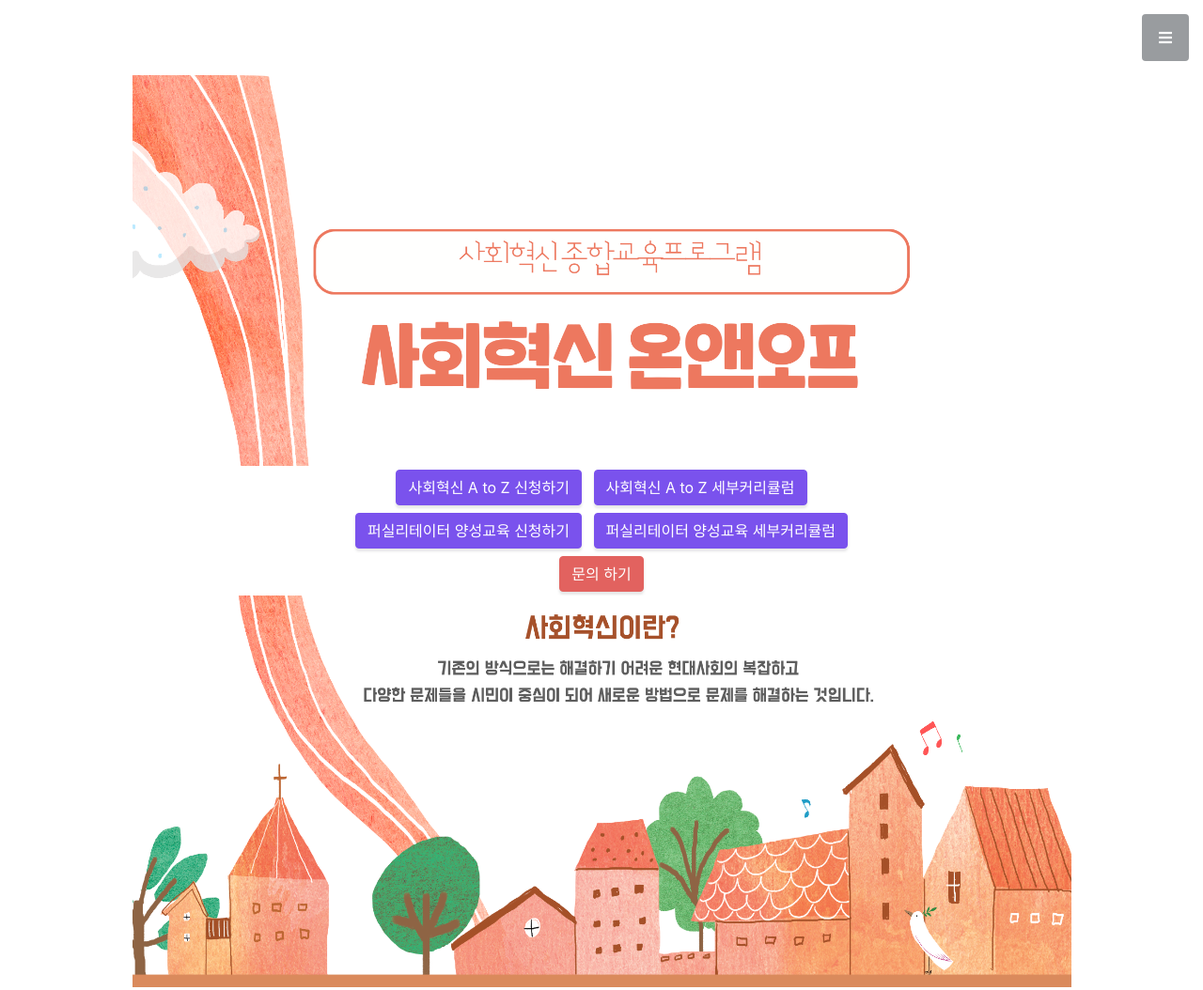
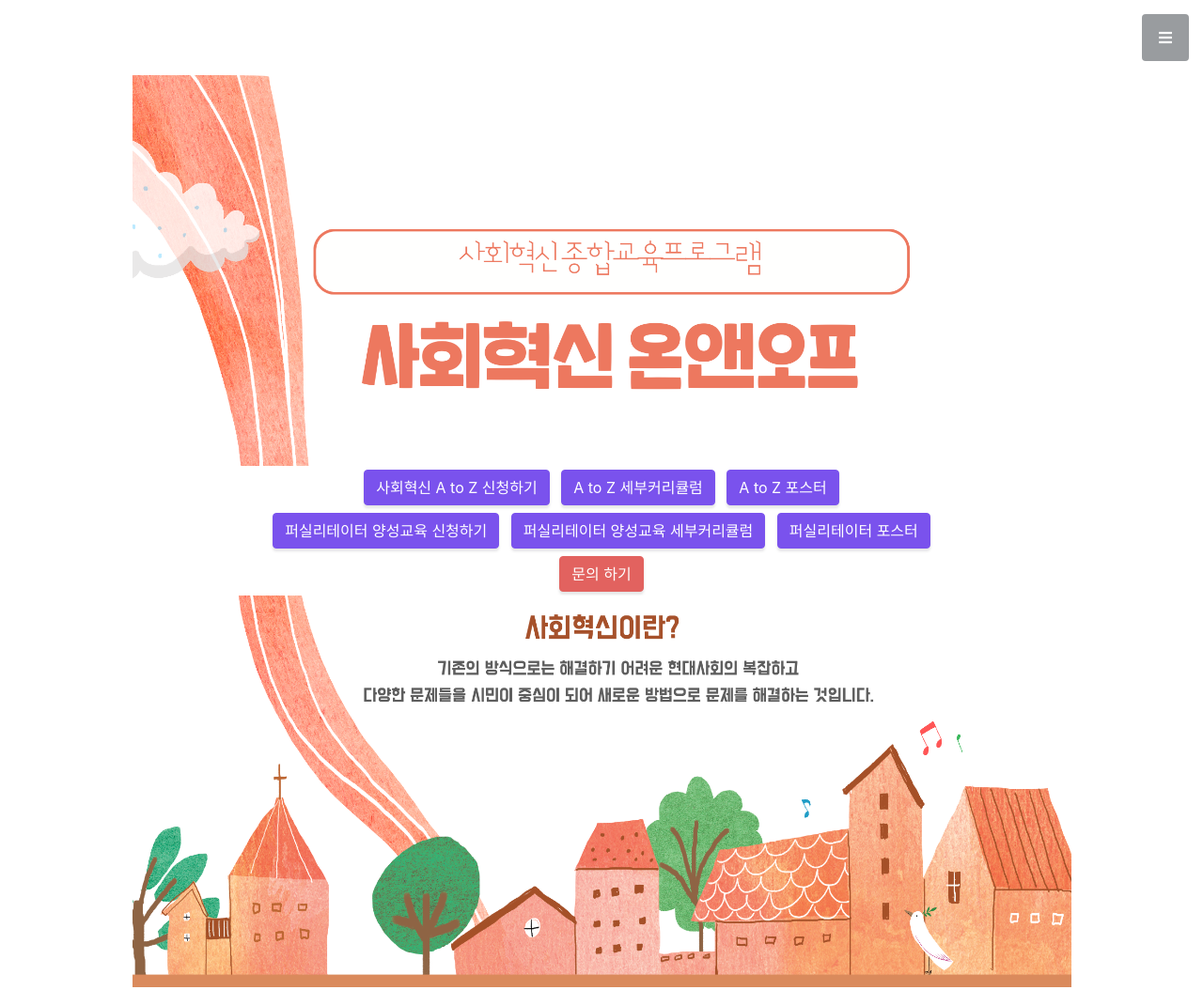
Before and after one commit to AROUNDjoa/inovation, a website with bundled scripts: page index.html in a window 1280 px wide. Shown: the top 1054 px of the page at 94% size. Built offline with nearby package versions, Linux system fonts and the light colour scheme.

Commit message:
Add files via upload

```diff
--- a/index.html
+++ b/index.html
@@ -65,11 +65,13 @@
     </div>
      <div class="item">
       <a class="btn btn-primary btn-xl js-scroll-trigger" href="https://forms.gle/HzQf1E8rbPDGmquo7" target="_blank">사회혁신 A to Z 신청하기</a>
-      <a class="btn btn-primary btn-xl js-scroll-trigger" href="https://drive.google.com/file/d/1TB2LAJ-M1fA5Rjdrm0gkMis7Eqfx58Uk/view?usp=sharing"  target="_blank">사회혁신 A to Z 세부커리큘럼</a>
+      <a class="btn btn-primary btn-xl js-scroll-trigger" href="https://drive.google.com/file/d/1TB2LAJ-M1fA5Rjdrm0gkMis7Eqfx58Uk/view?usp=sharing"  target="_blank">A to Z 세부커리큘럼</a>
+      <a class="btn btn-primary btn-xl js-scroll-trigger" href="https://drive.google.com/file/d/1enU8R2LSp3zHCTOKuO7ad2x07asZsTPx/view?usp=sharing"  target="_blank">A to Z 포스터</a>
       </div>
       <div class="item">
       <a class="btn btn-primary1 btn-xl js-scroll-trigger" href="https://docs.google.com/forms/d/e/1FAIpQLSemGkCWfaL6q3WdkP66a9fJks80VOrY5AqanS0EhBA1y07Vbw/viewform" target="_blank">퍼실리테이터 양성교육 신청하기</a>
       <a class="btn btn-primary1 btn-xl js-scroll-trigger" href="https://drive.google.com/file/d/1YdUkIcY3TgLSuM9Oj-YeVJfZLRfz6XMR/view?usp=sharing" target="_blank">퍼실리테이터 양성교육 세부커리큘럼</a>
+      <a class="btn btn-primary btn-xl js-scroll-trigger" href="https://drive.google.com/file/d/1eof8KQ97UcngUi8kUq4dV_PTM6zlaCQ7/view?usp=sharing"  target="_blank">퍼실리테이터 포스터</a>
       </div>
        <div class="item">
       <a class="btn btn-primary2 btn-xl js-scroll-trigger" href="https://pf.kakao.com/_xfpxiDj" target="_blank">문의 하기</a>
```
